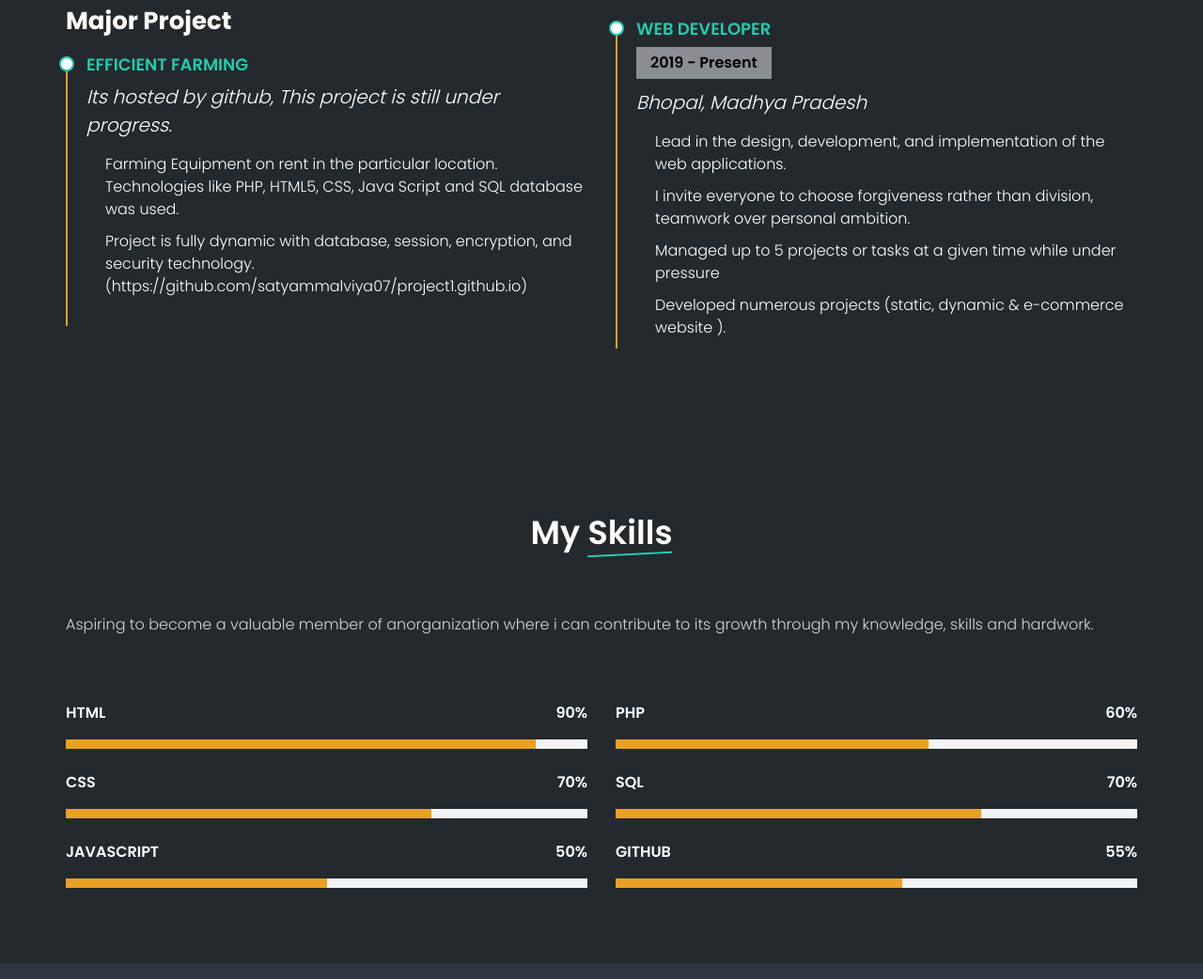
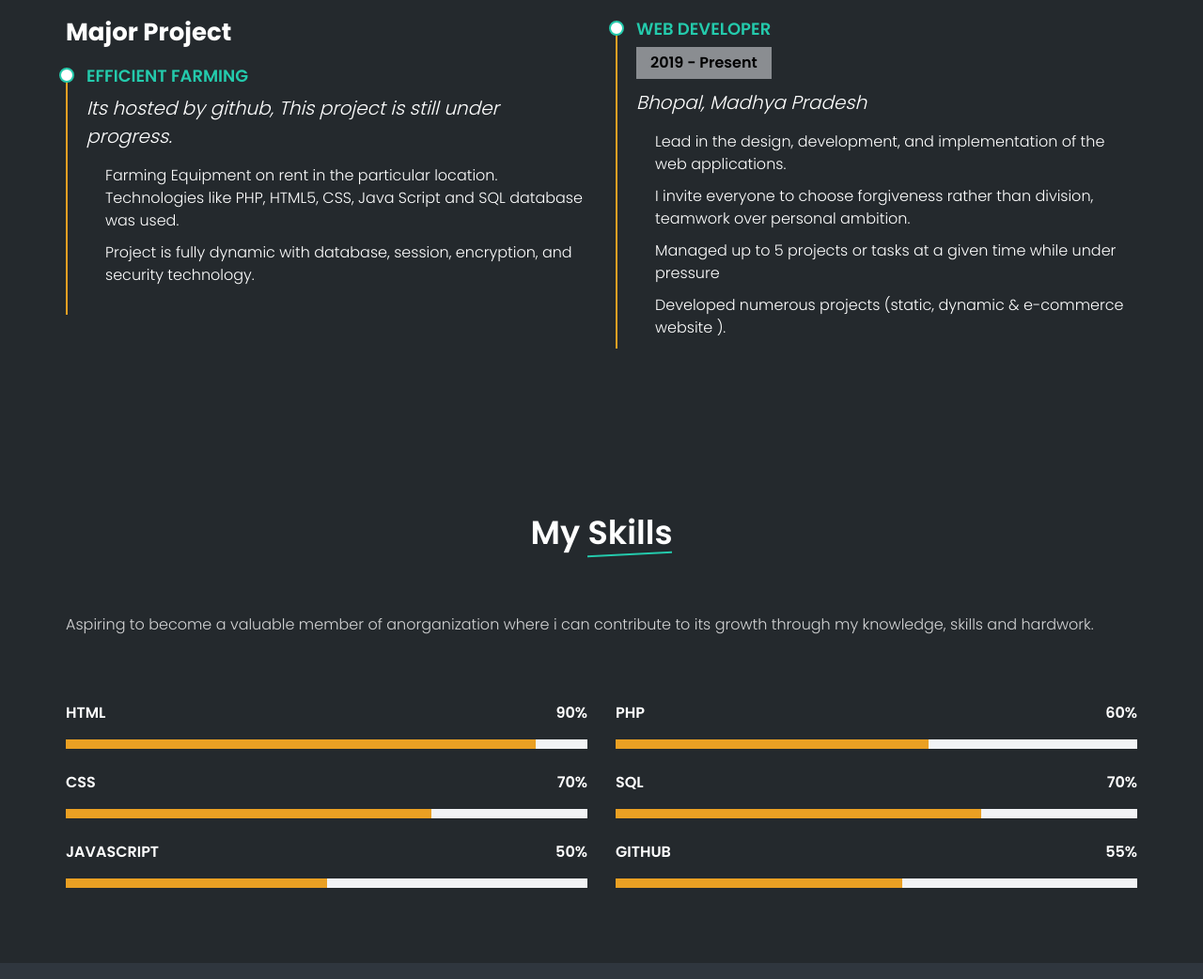
Before and after one commit to satyammalviya07/portfolio.github.io, a plain HTML site: page index.html in a window 1280 px wide. Shown: the part 4349-5391 px from the top of the page at 94% size. Drawn offline with Linux system fonts and the light colour scheme.

Commit message:
Update index.html

```diff
--- a/index.html
+++ b/index.html
@@ -296,7 +296,7 @@
 								Java
 								Script and SQL database was used.</li>
 							<li>Project is fully dynamic with database, session, encryption, and security
-								technology.(https://github.com/satyammalviya07/project1.github.io)
+								technology.
 							</li>
 
 						</ul>
```
